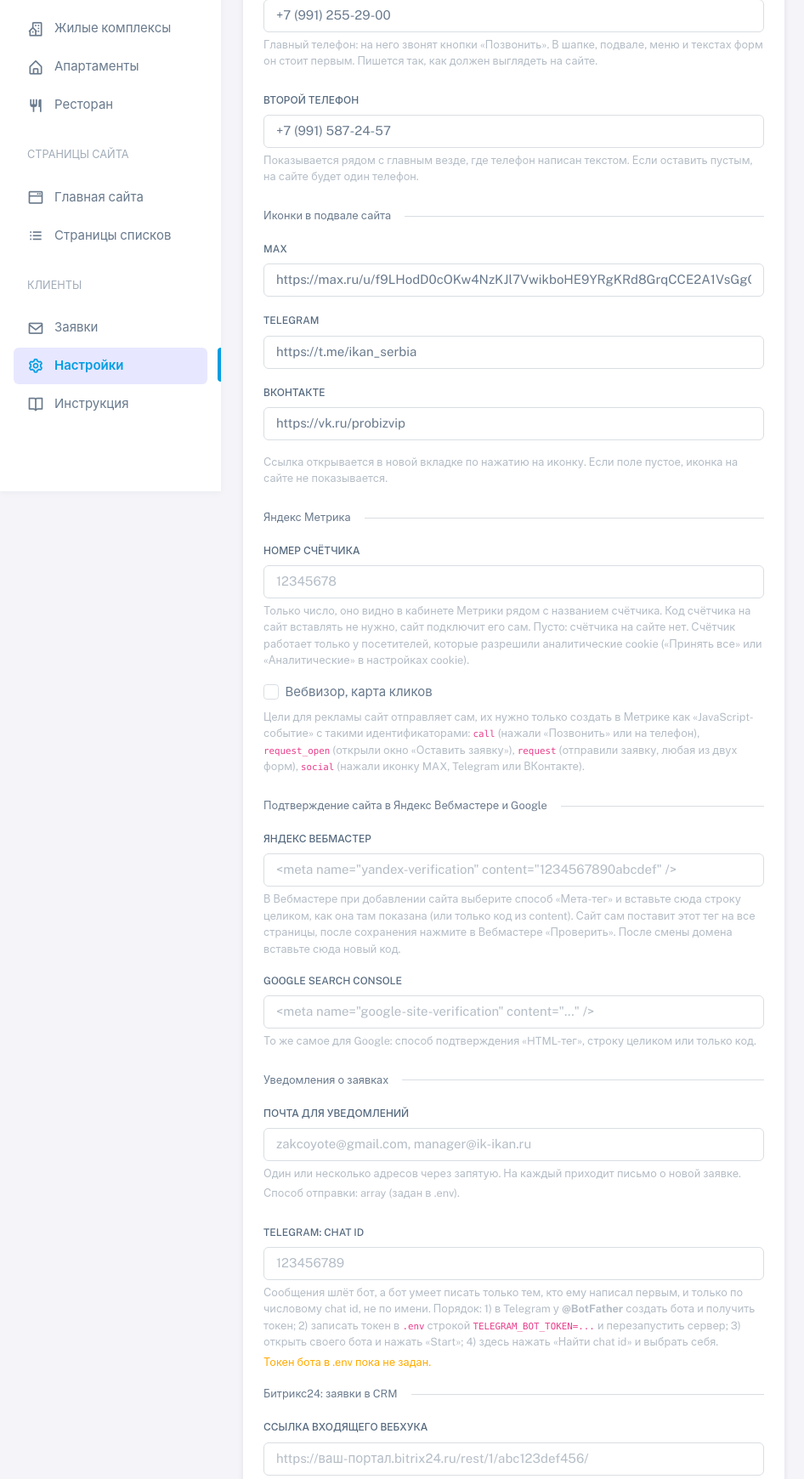
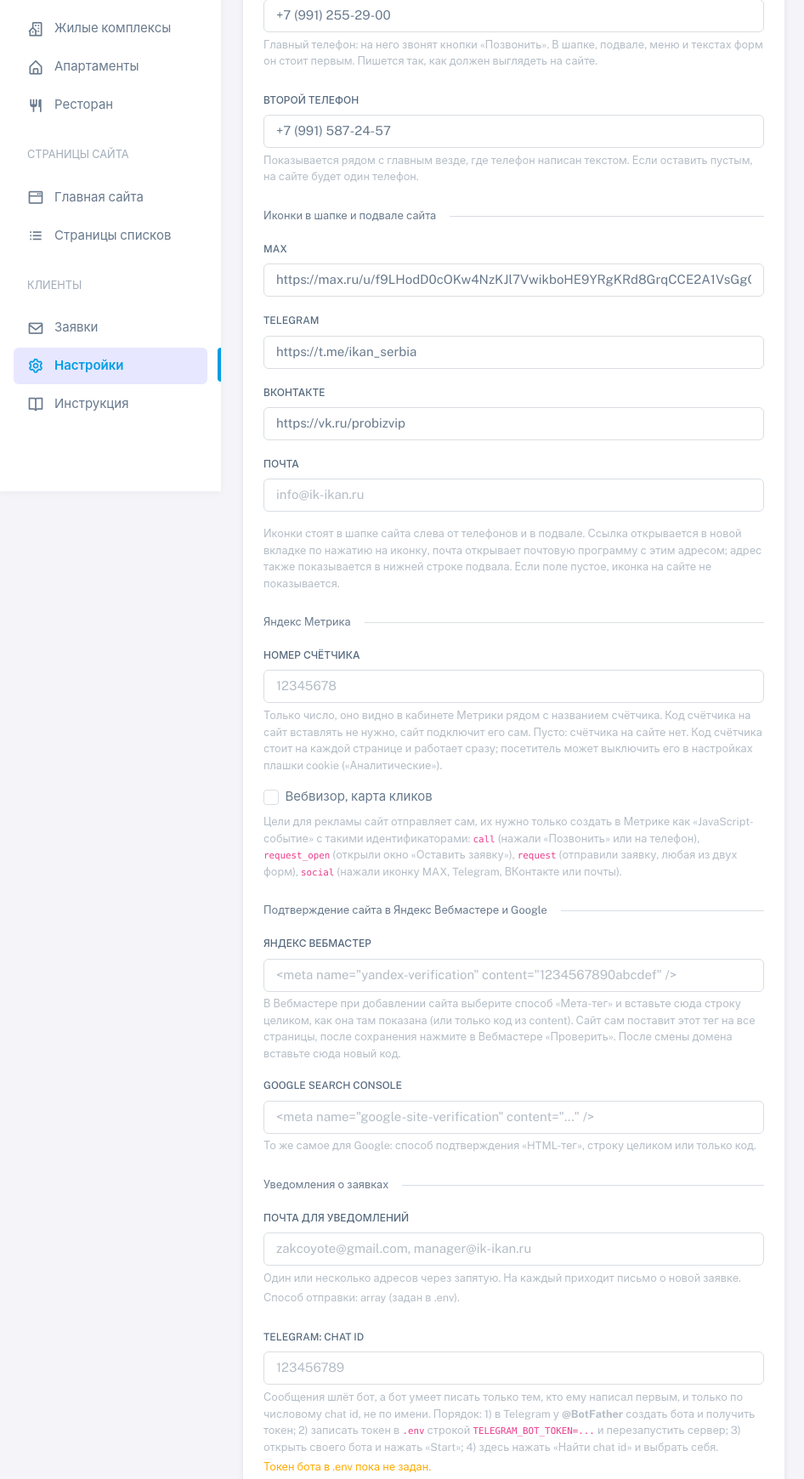
Before and after one commit to Zakirov-Yuriy/backend-ikan, a Laravel app: page /admin/settings in a window 1280 px wide. Shown: the part 222-1962 px from the top of the page at 85% size, without its empty margins (0-946 px from the left). Run offline with Laravel 12, Linux system fonts and the light colour scheme; the visitor is signed in with stand-in values (Sample User, id 1); data that the repository does not hold is empty.

Commit message:
Почта для связи в настройках, почта в заявках
Co-Authored-By: Claude Fable 5.1 <noreply@anthropic.com>

Claude-Session: https://claude.ai/code/session_01LVtUyk3ZmTyYespaYQsn9o

```diff
--- a/app/Http/Controllers/Admin/SettingsController.php
+++ b/app/Http/Controllers/Admin/SettingsController.php
@@ -22,6 +22,7 @@ class SettingsController extends Controller
             'phone' => Setting::get(Setting::PHONE, Setting::DEFAULT_PHONE),
             'phone2' => Setting::phone2(),
             'socials' => collect(Setting::SOCIALS)->map(fn ($item, $name) => $item + ['value' => Setting::socials()[$name]]),
+            'contactEmail' => Setting::contactEmail(),
             'metrikaId' => Setting::get(Setting::METRIKA_ID, ''),
             'metrikaWebvisor' => Setting::get(Setting::METRIKA_WEBVISOR, '') === '1',
             'yandexVerification' => Setting::get(Setting::YANDEX_VERIFICATION, ''),
@@ -48,6 +49,7 @@ class SettingsController extends Controller
             'social_max' => ['nullable', 'string', 'max:300', 'url:http,https'],
             'social_telegram' => ['nullable', 'string', 'max:300', 'url:http,https'],
             'social_vk' => ['nullable', 'string', 'max:300', 'url:http,https'],
+            'contact_email' => ['nullable', 'string', 'max:190', 'email'],
             'metrika_id' => ['nullable', 'string', 'max:20', 'regex:/^\d+$/'],
             'metrika_webvisor' => ['nullable', 'boolean'],
             'yandex_verification' => ['nullable', 'string', 'max:500'],
@@ -74,6 +76,7 @@ class SettingsController extends Controller
             'social_max' => '«MAX»',
             'social_telegram' => '«Telegram»',
             'social_vk' => '«ВКонтакте»',
+            'contact_email' => '«почта для связи»',
             'metrika_id' => '«номер счётчика Метрики»',
             'yandex_verification' => '«код Яндекс Вебмастера»',
             'google_verification' => '«код Google Search Console»',
@@ -103,6 +106,7 @@ class SettingsController extends Controller
         foreach (Setting::SOCIALS as $item) {
             Setting::set($item['key'], trim((string) ($data[$item['key']] ?? '')));
         }
+        Setting::set(Setting::CONTACT_EMAIL, mb_strtolower(trim((string) ($data['contact_email'] ?? ''))));
         foreach ([Setting::YANDEX_VERIFICATION => 'yandex_verification', Setting::GOOGLE_VERIFICATION => 'google_verification'] as $key => $field) {
             $code = self::verificationCode((string) ($data[$field] ?? ''));
             if ($code === null) {
--- a/app/Http/Controllers/Api/LeadController.php
+++ b/app/Http/Controllers/Api/LeadController.php
@@ -27,6 +27,8 @@ class LeadController extends Controller
         $data = $request->validate([
             'name' => ['required', 'string', 'max:150'],
             'phone' => ['bail', 'required', 'string', 'min:5', 'max:50', 'regex:/^[\d\s()+\-]+$/', $this->phoneLength(...)],
+            /* Почта по желанию (19.11): пустое поле принимается, заполненное должно быть адресом */
+            'email' => ['nullable', 'string', 'max:190', 'email'],
             'interest' => ['nullable', 'string', 'max:2000'],
             'source' => ['required', Rule::in([Lead::SOURCE_CALLBACK, Lead::SOURCE_POPUP])],
             'page' => ['nullable', 'string', 'max:255'],
@@ -36,9 +38,11 @@ class LeadController extends Controller
             'consent_ads' => ['sometimes', 'boolean'],
         ], [
             'phone.regex' => 'В телефоне могут быть только цифры, пробелы, скобки, плюс и дефис.',
+            'email.email' => 'Проверьте почту: адрес должен быть вида name@example.com.',
         ], [
             'name' => '«имя»',
             'phone' => '«телефон»',
+            'email' => '«почта»',
             'interest' => '«что вас интересует»',
             'consent_terms' => '«согласие с соглашением и политикой»',
             'consent_privacy' => '«согласие на обработку персональных данных»',
@@ -49,6 +53,7 @@ class LeadController extends Controller
             ...$data,
             'name' => trim($data['name']),
             'phone' => trim($data['phone']),
+            'email' => isset($data['email']) ? mb_strtolower(trim($data['email'])) ?: null : null,
             'interest' => isset($data['interest']) ? trim($data['interest']) ?: null : null,
             'consent_terms' => true,
             'consent_privacy' => true,
--- a/app/Http/Controllers/Api/SiteController.php
+++ b/app/Http/Controllers/Api/SiteController.php
@@ -11,8 +11,9 @@ class SiteController extends Controller
     /*
      * Общие данные сайта из настроек. phone: главный телефон (кнопки
      * «Позвонить»), phones: все телефоны для текста, socials: ссылки иконок
-     * подвала, null если иконку не показывать. metrika: счётчик Яндекс
-     * Метрики (02.11), id null, если счётчик не задан в «Настройках».
+     * шапки и подвала, null если иконку не показывать. email: почта для связи
+     * (19.11), иконка письма и адрес в подвале, null если не задана. metrika:
+     * счётчик Яндекс Метрики (02.11), id null, если счётчик не задан.
      */
     public function show(): JsonResponse
     {
@@ -23,6 +24,7 @@ class SiteController extends Controller
             'phone' => ['label' => $phone, 'href' => Setting::phoneHref($phone)],
             'phones' => array_map(fn ($item) => ['label' => $item, 'href' => Setting::phoneHref($item)], Setting::phones()),
             'socials' => $socials,
+            'email' => ($email = Setting::contactEmail()) !== '' ? $email : null,
             /* Коды подтверждения для мета-тегов в head сайта (05.11), null если не заданы */
             'verification' => [
                 'yandex' => ($y = trim((string) Setting::get(Setting::YANDEX_VERIFICATION, ''))) !== '' ? $y : null,
--- a/app/Models/Lead.php
+++ b/app/Models/Lead.php
@@ -17,7 +17,7 @@ class Lead extends Model
     public const STATUS_DONE = 'done';
 
     protected $fillable = [
-        'name', 'phone', 'interest', 'source', 'page',
+        'name', 'phone', 'email', 'interest', 'source', 'page',
         'consent_terms', 'consent_privacy', 'consent_ads', 'ip', 'user_agent', 'status',
     ];
 
--- a/app/Models/Setting.php
+++ b/app/Models/Setting.php
@@ -48,8 +48,15 @@ class Setting extends Model
     public const DEFAULT_PHONE_2 = '+7 (991) 587-24-57';
 
     /*
-     * Ссылки иконок в подвале, порядок как в макете. Пустое поле в админке:
-     * иконка на сайте не показывается.
+     * Почта для связи (19.11): иконка письма рядом с MAX, Telegram и ВКонтакте
+     * в шапке и подвале сайта (открывает почтовую программу) и адрес в нижней
+     * строке подвала. Пусто: иконки и адреса на сайте нет.
+     */
+    public const CONTACT_EMAIL = 'contact_email';
+
+    /*
+     * Ссылки иконок в шапке и подвале, порядок как в макете. Пустое поле в
+     * админке: иконка на сайте не показывается.
      */
     public const SOCIALS = [
         'max' => ['key' => 'social_max', 'label' => 'MAX', 'default' => 'https://max.ru/u/f9LHodD0cOKw4NzKJl7VwikboHE9YRgKRd8GrqCCE2A1VsGgQ56KcSluPHc'],
@@ -97,6 +104,12 @@ class Setting extends Model
         return array_values(array_filter([static::phone(), static::phone2()], fn ($phone) => $phone !== ''));
     }
 
+    /* Почта для связи, пустая строка если не задана */
+    public static function contactEmail(): string
+    {
+        return trim((string) static::get(self::CONTACT_EMAIL, ''));
+    }
+
     /** @return array<string, string> ссылки иконок по ключу (max, telegram, vk), пустая строка если иконка не нужна */
     public static function socials(): array
     {
--- a/app/Services/Bitrix24.php
+++ b/app/Services/Bitrix24.php
@@ -117,12 +117,19 @@ class Bitrix24
         return [['VALUE' => $lead->phone, 'VALUE_TYPE' => 'WORK']];
     }
 
+    /* Почта заявки, если посетитель её указал (19.11) */
+    private function email(Lead $lead): array
+    {
+        return $lead->email ? ['EMAIL' => [['VALUE' => $lead->email, 'VALUE_TYPE' => 'WORK']]] : [];
+    }
+
     private function leadFields(Lead $lead, bool $test): array
     {
         return [
             'TITLE' => $this->title($lead, $test),
             'NAME' => $lead->name,
             'PHONE' => $this->phone($lead),
+            ...$this->email($lead),
             'COMMENTS' => $this->comments($lead),
             ...$this->common($lead),
         ];
@@ -130,7 +137,7 @@ class Bitrix24
 
     private function contactFields(Lead $lead): array
     {
-        return ['NAME' => $lead->name, 'PHONE' => $this->phone($lead), ...$this->common($lead)];
+        return ['NAME' => $lead->name, 'PHONE' => $this->phone($lead), ...$this->email($lead), ...$this->common($lead)];
     }
 
     private function dealFields(Lead $lead, int $contactId, bool $test): array
--- a/app/Services/LeadNotifier.php
+++ b/app/Services/LeadNotifier.php
@@ -63,6 +63,9 @@ class LeadNotifier
             'Имя: '.e($lead->name),
             'Телефон: '.e($lead->phone),
         ];
+        if ($lead->email) {
+            $lines[] = 'Почта: '.e($lead->email);
+        }
         if ($lead->interest) {
             $lines[] = 'Что интересует: '.e($lead->interest);
         }
--- a/resources/views/admin/leads/index.blade.php
+++ b/resources/views/admin/leads/index.blade.php
@@ -25,7 +25,7 @@
                         <thead class="table-light">
                         <tr>
                             <th>Когда</th>
-                            <th>Имя и телефон</th>
+                            <th>Имя, телефон, почта</th>
                             <th>Что интересует</th>
                             <th>Откуда</th>
                             <th>Реклама</th>
@@ -37,7 +37,7 @@
                         @foreach($leads as $lead)
                             <tr class="{{ $lead->isNew() ? 'fw-semibold' : '' }}">
                                 <td class="text-nowrap">{{ $lead->created_at->format('d.m.Y') }}<br><small class="text-muted">{{ $lead->created_at->format('H:i') }}</small></td>
-                                <td class="text-nowrap">{{ $lead->name }}<br><a href="tel:{{ preg_replace('/[^\d+]/', '', $lead->phone) }}">{{ $lead->phone }}</a></td>
+                                <td class="text-nowrap">{{ $lead->name }}<br><a href="tel:{{ preg_replace('/[^\d+]/', '', $lead->phone) }}">{{ $lead->phone }}</a>@if($lead->email)<br><a href="mailto:{{ $lead->email }}">{{ $lead->email }}</a>@endif</td>
                                 <td style="max-width: 320px; white-space: normal">{{ $lead->interest ?: '' }}</td>
                                 <td style="white-space: normal"><small>{{ $lead->sourceLabel() }}@if($lead->page)<br><a href="{{ config('app.site_url') }}{{ $lead->page }}" target="_blank" rel="noopener" class="text-muted">{{ $lead->page }}</a>@endif</small></td>
                                 <td>@if($lead->consent_ads)<span class="badge bg-label-info" title="Согласие на рекламные и информационные сообщения">согласен</span>@else<small class="text-muted">нет</small>@endif</td>
--- a/resources/views/admin/settings/form.blade.php
+++ b/resources/views/admin/settings/form.blade.php
@@ -21,26 +21,30 @@
                                 <div class="form-text">Показывается рядом с главным везде, где телефон написан текстом. Если оставить пустым, на сайте будет один телефон.</div>
                             </div>
 
-                            <div class="divider text-start"><div class="divider-text">Иконки в подвале сайта</div></div>
+                            <div class="divider text-start"><div class="divider-text">Иконки в шапке и подвале сайта</div></div>
                             @foreach($socials as $item)
                                 <div class="mb-3">
                                     <label for="{{ $item['key'] }}" class="form-label">{{ $item['label'] }}</label>
                                     <input type="url" class="form-control" name="{{ $item['key'] }}" id="{{ $item['key'] }}" maxlength="300" placeholder="{{ $item['default'] }}" value="{{ old($item['key'], $item['value']) }}"/>
                                 </div>
                             @endforeach
-                            <div class="form-text mb-4">Ссылка открывается в новой вкладке по нажатию на иконку. Если поле пустое, иконка на сайте не показывается.</div>
+                            <div class="mb-3">
+                                <label for="contact_email" class="form-label">Почта</label>
+                                <input type="email" class="form-control" name="contact_email" id="contact_email" maxlength="190" placeholder="info@ik-ikan.ru" value="{{ old('contact_email', $contactEmail) }}"/>
+                            </div>
+                            <div class="form-text mb-4">Иконки стоят в шапке сайта слева от телефонов и в подвале. Ссылка открывается в новой вкладке по нажатию на иконку, почта открывает почтовую программу с этим адресом; адрес также показывается в нижней строке подвала. Если поле пустое, иконка на сайте не показывается.</div>
 
                             <div class="divider text-start"><div class="divider-text">Яндекс Метрика</div></div>
                             <div class="mb-3">
                                 <label for="metrika_id" class="form-label">Номер счётчика</label>
                                 <input type="text" class="form-control" name="metrika_id" id="metrika_id" inputmode="numeric" maxlength="20" placeholder="12345678" value="{{ old('metrika_id', $metrikaId) }}"/>
-                                <div class="form-text">Только число, оно видно в кабинете Метрики рядом с названием счётчика. Код счётчика на сайт вставлять не нужно, сайт подключит его сам. Пусто: счётчика на сайте нет. Счётчик работает только у посетителей, которые разрешили аналитические cookie («Принять все» или «Аналитические» в настройках cookie).</div>
+                                <div class="form-text">Только число, оно видно в кабинете Метрики рядом с названием счётчика. Код счётчика на сайт вставлять не нужно, сайт подключит его сам. Пусто: счётчика на сайте нет. Код счётчика стоит на каждой странице и работает сразу; посетитель может выключить его в настройках плашки cookie («Аналитические»).</div>
                             </div>
                             <div class="form-check mb-2">
                                 <input class="form-check-input" type="checkbox" name="metrika_webvisor" id="metrika_webvisor" value="1" @checked(old('metrika_webvisor', $metrikaWebvisor))>
                                 <label class="form-check-label" for="metrika_webvisor">Вебвизор, карта кликов</label>
                             </div>
-                            <div class="form-text mb-4">Цели для рекламы сайт отправляет сам, их нужно только создать в Метрике как «JavaScript-событие» с такими идентификаторами: <code>call</code> (нажали «Позвонить» или на телефон), <code>request_open</code> (открыли окно «Оставить заявку»), <code>request</code> (отправили заявку, любая из двух форм), <code>social</code> (нажали иконку MAX, Telegram или ВКонтакте).</div>
+                            <div class="form-text mb-4">Цели для рекламы сайт отправляет сам, их нужно только создать в Метрике как «JavaScript-событие» с такими идентификаторами: <code>call</code> (нажали «Позвонить» или на телефон), <code>request_open</code> (открыли окно «Оставить заявку»), <code>request</code> (отправили заявку, любая из двух форм), <code>social</code> (нажали иконку MAX, Telegram, ВКонтакте или почты).</div>
 
                             <div class="divider text-start"><div class="divider-text">Подтверждение сайта в Яндекс Вебмастере и Google</div></div>
                             <div class="mb-3">
--- a/resources/views/mail/lead.blade.php
+++ b/resources/views/mail/lead.blade.php
@@ -9,6 +9,9 @@
 <table cellpadding="4" cellspacing="0" style="border-collapse: collapse;">
     <tr><td style="color: #667781;">Имя</td><td><strong>{{ $lead->name }}</strong></td></tr>
     <tr><td style="color: #667781;">Телефон</td><td><a href="tel:{{ preg_replace('/[^\d+]/', '', $lead->phone) }}">{{ $lead->phone }}</a></td></tr>
+    @if($lead->email)
+        <tr><td style="color: #667781;">Почта</td><td><a href="mailto:{{ $lead->email }}">{{ $lead->email }}</a></td></tr>
+    @endif
     @if($lead->interest)
         <tr><td style="color: #667781; vertical-align: top;">Что интересует</td><td>{{ $lead->interest }}</td></tr>
     @endif
```
Also changed, not shown: docs/ADMIN.md (+3 -3 lines), tests/Feature/LeadsTest.php (+25 -0 lines), tests/Feature/SiteContactsTest.php (+14 -0 lines), database/migrations/2026_11_19_000001_add_email_to_leads_table.php (added), docs/README.md.
